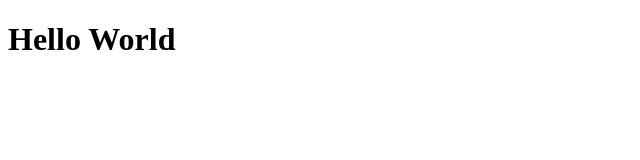
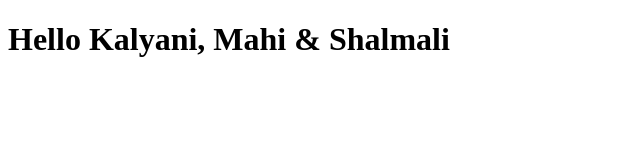
Before and after one commit to sumeetsingh1991/AngularJSLearning, a plain HTML site: page index.html in a window 1280 px wide. Shown: the whole page, without its empty margins (0-640 px from the left). Drawn offline with Linux system fonts and the light colour scheme.

Commit message:
second change

```diff
--- a/index.html
+++ b/index.html
@@ -2,9 +2,9 @@
 <html>
   <head>
     <meta charset="utf-8">
-    <title>Hello World</title>
+    <title>Hello Camping Group</title>
   </head>
   <body>
-    <h1>Hello World</h1>
+    <h1>Hello Kalyani, Mahi & Shalmali</h1>
   </body>
 </html>
```
